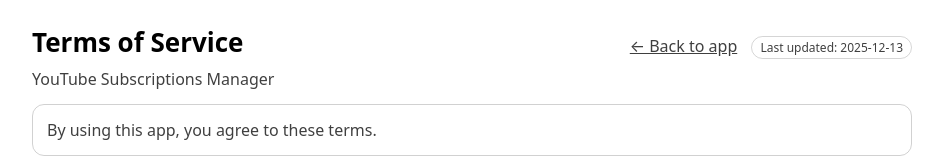
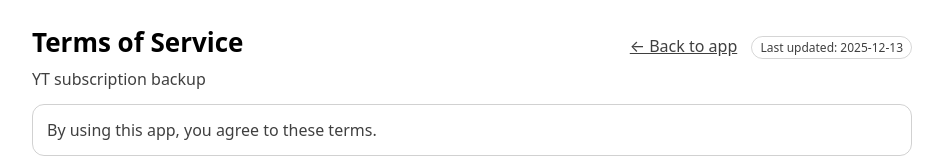
Before and after one commit to kuil09/youtube-subscriptions-backup, a website: page public/terms.html in a window 1280 px wide. Shown: the top 160 px of the page, without its empty margins (168-1111 px from the left). Drawn offline with Linux system fonts and the light colour scheme.

Commit message:
Update title and subtitle in terms.html

```diff
--- a/public/terms.html
+++ b/public/terms.html
@@ -10,7 +10,7 @@
     <!-- End Google Tag Manager -->
     <meta charset="UTF-8" />
     <meta name="viewport" content="width=device-width, initial-scale=1.0" />
-    <title>Terms of Service — YouTube Subscriptions Manager</title>
+    <title>Terms of Service — YT subscription backup</title>
     <style>
       :root { color-scheme: light dark; }
       body { font-family: system-ui, -apple-system, Segoe UI, Roboto, sans-serif; margin: 0; }
@@ -34,7 +34,7 @@
       <div class="top">
         <div>
           <h1>Terms of Service</h1>
-          <div class="muted">YouTube Subscriptions Manager</div>
+          <div class="muted">YT subscription backup</div>
         </div>
         <div class="muted">
           <a href="./">← Back to app</a>
```
